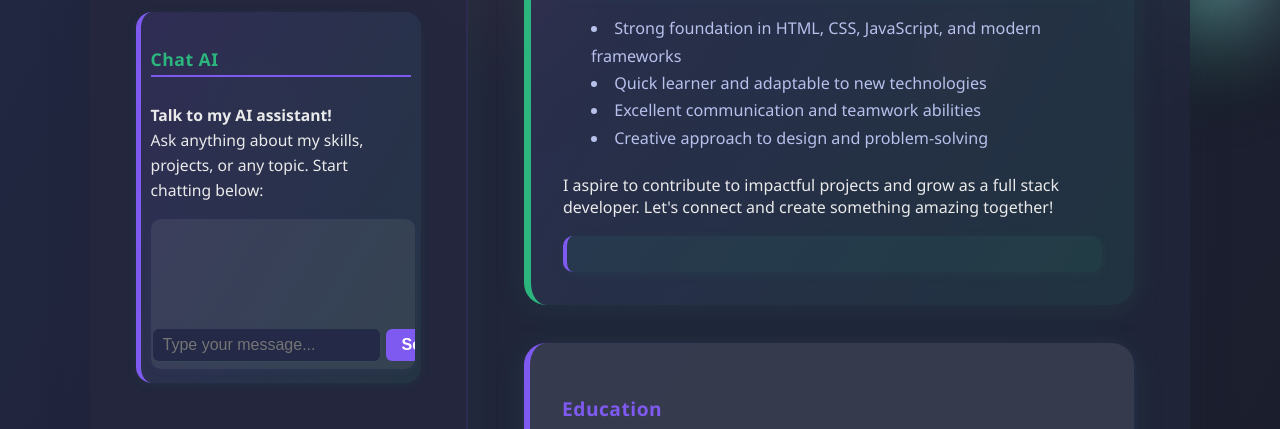
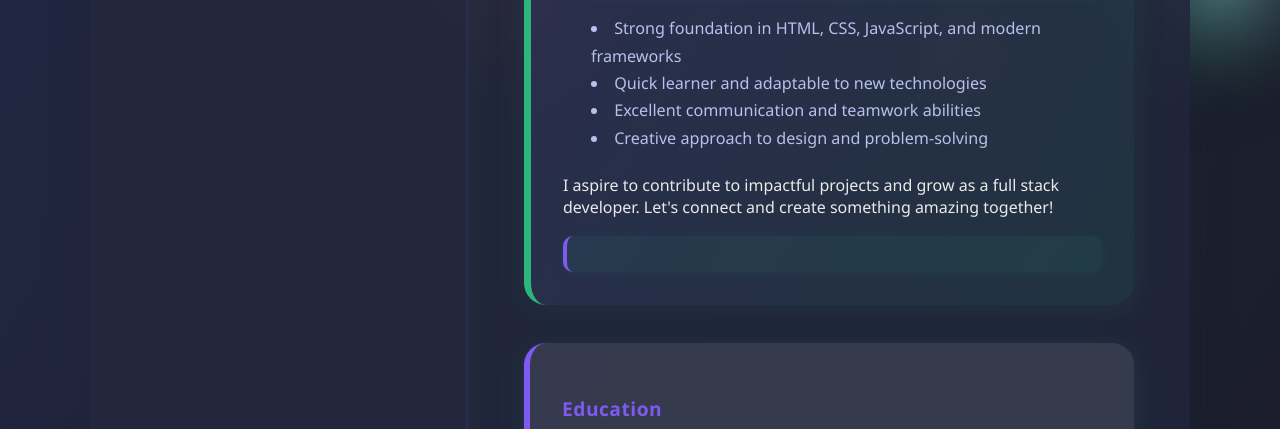
Before and after one commit to sahil007pawar/sahil_pawar, a plain HTML site: page index.html in a window 1280 px wide. Shown: the part 637-1066 px from the top of the page. Drawn offline with Linux system fonts and the light colour scheme; a script that the page names is missing.

Commit message:
Add files via upload

```diff
--- a/index.html
+++ b/index.html
@@ -44,24 +44,7 @@
             </a>
             </div>
             </div>
-            <div class="chat-ai-card sidebar-chat-ai">
-                <h3 class="chat-ai-title">Chat AI</h3>
-                <hr class="chat-ai-divider">
-                <div class="chat-ai-content">
-                    <p>
-                        <b>Talk to my AI assistant!</b><br>
-                        Ask anything about my skills, projects, or any topic. Start chatting below:
-                    </p>
-                </div>
-                <div class="ai-chat-box">
-                    <div class="ai-chat-history" id="ai-chat-history"></div>
-                    <form class="ai-chat-form" id="ai-chat-form" autocomplete="off">
-                        <input type="text" id="ai-chat-input" class="ai-chat-input" placeholder="Type your message..." required />
-                        <button type="submit" class="ai-chat-send">Send</button>
-                    </form>
-                </div>
-            </div>
-            <div class="sidebar-art"></div>
+                        <div class="sidebar-art"></div>
         </aside>
         <main class="main-content">
             <section class="card about highlight-about">
@@ -117,16 +100,6 @@
                 <li><img src="https://cdn.jsdelivr.net/gh/devicons/devicon/icons/java/java-original.svg" alt="Java" class="skill-icon"> Java</li>
                 </ul>
             </section>
-            <section class="card chat-ai-card">
-    <h3 class="chat-ai-title">Chat AI</h3>
-    <hr class="chat-ai-divider">
-    <div class="chat-ai-content">
-        <p>
-            <b>Talk to my AI assistant!</b><br>
-            Have questions about my skills, projects, or want to chat? Click the chat bubble in the bottom right corner to start a conversation with my AI assistant. It's available 24/7 to help you explore my portfolio and answer your queries.
-        </p>
-    </div>
-</section>
 
 <section class="card projects">
             <h3>Projects</h3>
@@ -207,12 +180,5 @@
 </main>
     </div>
     <script src="script.js"></script>
-    <!-- Chatbase AI Chat Widget -->
-    <script>
-      window.chatbaseConfig = {
-        chatbotId: "Qn8vQw7vQw7vQw7vQw7vQw7vQw7vQw7v", // Demo ID, replace with your own for customization
-      };
-    </script>
-    <script src="https://www.chatbase.co/embed.min.js" id="chatbase-script" defer></script>
-</body>
+    </body>
 </html>
--- a/style.css
+++ b/style.css
@@ -368,13 +368,7 @@ h1, h2, h3, h4 {
     .contact-title {
         font-size: 1.1rem;
     }
-    .chat-ai-title {
-        font-size: 1.1rem;
-    }
-    .ai-chat-input, .ai-chat-send {
-        font-size: 0.95em;
-    }
-    .resume-wrapper {
+        .resume-wrapper {
         margin: 10px 0 10px 0;
     }
     .sidebar-art {
@@ -599,137 +593,3 @@ h1, h2, h3, h4 {
     display: flex;
     gap: 16px;
 }
-
-.chat-ai-card {
-    background: linear-gradient(120deg, rgba(127,90,240,0.10) 0%, rgba(44,182,125,0.10) 100%);
-    border-left: 7px solid #7f5af0;
-    box-shadow: 0 4px 32px rgba(127,90,240,0.10);
-    margin-top: 0;
-    margin-bottom: 0;
-    padding: 28px 24px 22px 24px;
-    display: flex;
-    flex-direction: column;
-    align-items: flex-start;
-}
-.sidebar-chat-ai {
-    margin-top: 18px;
-    margin-bottom: 0;
-    padding: 18px 10px 14px 10px;
-    border-radius: 16px;
-    box-shadow: 0 2px 12px rgba(44,182,125,0.07);
-    border-left: 5px solid #7f5af0;
-    background: linear-gradient(120deg, rgba(127,90,240,0.13) 0%, rgba(44,182,125,0.10) 100%);
-    width: 100%;
-    max-width: 260px;
-}
-.sidebar .chat-ai-title {
-    font-size: 1.1rem;
-    color: #2cb67d;
-    font-weight: 600;
-    margin-bottom: 4px;
-    letter-spacing: 0.5px;
-}
-.sidebar .chat-ai-divider {
-    width: 100%;
-    border: none;
-    border-top: 2px solid #7f5af0;
-    margin: 0 0 10px 0;
-}
-.sidebar .chat-ai-content p {
-    font-size: 0.98em;
-    color: #eaeaea;
-    margin-bottom: 0.5em;
-    line-height: 1.6;
-}
-
-.ai-chat-box {
-    width: 100%;
-    min-width: 0;
-    background: rgba(255,255,255,0.07);
-    border-radius: 10px;
-    box-shadow: 0 1.5px 8px rgba(127,90,240,0.07);
-    padding: 6px 2px 4px 2px;
-    margin-top: 8px;
-    display: flex;
-    flex-direction: column;
-    min-height: 140px;
-    max-height: 200px;
-    overflow: hidden;
-}
-.ai-chat-history {
-    flex: 1;
-    overflow-y: auto;
-    max-height: 100px;
-    min-height: 60px;
-    margin-bottom: 4px;
-    font-size: 0.97em;
-    color: #eaeaea;
-    padding: 0 2px;
-    width: 100%;
-    box-sizing: border-box;
-}
-.ai-chat-msg {
-    margin-bottom: 6px;
-    line-height: 1.5;
-    word-break: break-word;
-}
-.ai-chat-msg.user {
-    text-align: right;
-    color: #2cb67d;
-    font-weight: 500;
-}
-.ai-chat-msg.ai {
-    text-align: left;
-    color: #7f5af0;
-    font-weight: 500;
-}
-.ai-chat-form {
-    display: flex;
-    gap: 6px;
-    align-items: center;
-}
-.ai-chat-input {
-    flex: 1;
-    border: none;
-    border-radius: 6px;
-    padding: 7px 10px;
-    font-size: 1em;
-    background: #232946;
-    color: #eaeaea;
-    outline: none;
-    box-shadow: 0 1px 4px rgba(44,182,125,0.08);
-}
-.ai-chat-send {
-    background: linear-gradient(90deg, #7f5af0 60%, #2cb67d 100%);
-    color: #fff;
-    border: none;
-    border-radius: 6px;
-    padding: 7px 16px;
-    font-size: 1em;
-    font-weight: 600;
-    cursor: pointer;
-    transition: background 0.2s, transform 0.2s;
-}
-.ai-chat-send:hover {
-    background: linear-gradient(90deg, #2cb67d 60%, #7f5af0 100%);
-    transform: scale(1.07);
-}
-.chat-ai-title {
-    font-size: 1.3rem;
-    color: #2cb67d;
-    font-weight: 600;
-    margin-bottom: 4px;
-    letter-spacing: 0.5px;
-}
-.chat-ai-divider {
-    width: 100%;
-    border: none;
-    border-top: 2px solid #7f5af0;
-    margin: 0 0 18px 0;
-}
-.chat-ai-content p {
-    font-size: 1.08em;
-    color: #eaeaea;
-    margin-bottom: 0.5em;
-    line-height: 1.7;
-}
```
